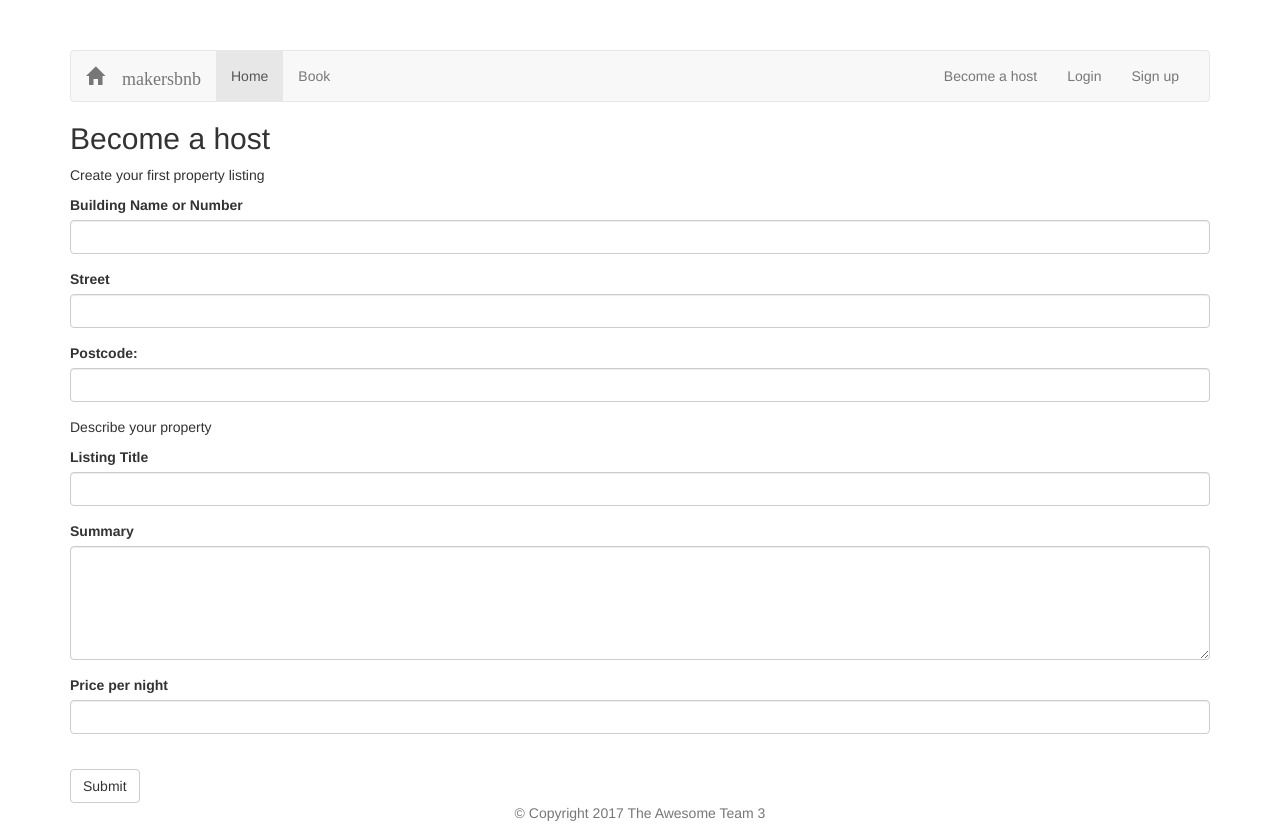
After one commit to artemisxen/makersbnb, a Node server app: page /add-listing in a window 1280 px wide. The commit adds this page. Run offline with Node 20, Linux system fonts and the light colour scheme.

Commit message:
created footer, and add listing views

```diff
--- a/server.js
+++ b/server.js
@@ -7,5 +7,9 @@ app.get('/', function(req, res) {
   res.render('pages/index');
 });
 
+app.get('/add-listing', function(req, res) {
+  res.render('pages/add-listing');
+});
+
 app.listen(8080);
 console.log('8080 is listening to the app');
--- /dev/null
+++ b/views/pages/add-listing.ejs
@@ -0,0 +1,51 @@
+<!DOCTYPE html>
+<html lang="en">
+<head>
+  <% include ../partials/head %>
+</head>
+<body class="container">
+
+  <header>
+  <% include ../partials/header %>
+</header>
+
+  <main>
+    <h2>Become a host</h2>
+    <p>Create your first property listing</p>
+  <form>
+    <div class="form-group">
+      <label for="building">Building Name or Number</label>
+      <input type="text" class="form-control" id="building">
+    </div>
+    <div class="form-group">
+      <label for="street">Street</label>
+      <input type="text" class="form-control" id="street">
+    </div>
+    <div class="form-group">
+      <label for="postcode">Postcode:</label>
+      <input type="text" class="form-control" id="postcode">
+    </div>
+    <p>Describe your property</p>
+    <div class="form-group">
+      <label for="title">Listing Title</label>
+      <input type="text" class="form-control" id="title">
+    </div>
+    <div class="form-group">
+      <label for="description">Summary</label>
+      <textarea class="form-control" rows="5" id="description"></textarea>
+    </div>
+    <div class="form-group">
+      <label for="price">Price per night</label>
+      <input type="text" class="form-control" id="price">
+    </div></br>
+    <button type="submit" class="btn btn-default">Submit</button>
+  </form>
+  </main>
+
+  <footer>
+    <% include ../partials/footer %>
+  </footer>
+
+  <% include ../partials/bootstrap_scripts %>
+</body>
+</html>
--- a/views/partials/bootstrap_scripts.ejs
+++ b/views/partials/bootstrap_scripts.ejs
@@ -1,2 +1,2 @@
 <script src="https://ajax.googleapis.com/ajax/libs/jquery/1.12.4/jquery.min.js"></script>
-    <script src="js/bootstrap.min.js"></script>
+<script src="https://maxcdn.bootstrapcdn.com/bootstrap/3.3.7/js/bootstrap.min.js" integrity="sha384-Tc5IQib027qvyjSMfHjOMaLkfuWVxZxUPnCJA7l2mCWNIpG9mGCD8wGNIcPD7Txa" crossorigin="anonymous"></script>
--- a/views/partials/footer.ejs
+++ b/views/partials/footer.ejs
@@ -0,0 +1 @@
+<p class="text-center text-muted">© Copyright 2017 The Awesome Team 3</p>
--- a/views/partials/header.ejs
+++ b/views/partials/header.ejs
@@ -1,16 +1,27 @@
-<div class="navbar navbar-default" role="navigation">
-    <div class="container-fluid">
+<nav class="navbar navbar-default" role="navigation">
+  <div class="container-fluid">
 
-      <div class="navbar-header">
-        <a class="navbar-brand" href="/">
-          <span class="glyphicon glyphicon-home"></span>
-        </a>
-      </div>
+    <div class="navbar-header">
+      <button type="button" class="navbar-toggle collapsed" data-toggle="collapse" data-target="#bs-example-navbar-collapse-1" aria-expanded="false">
+        <span class="sr-only">Toggle navigation</span>
+        <span class="icon-bar"></span>
+        <span class="icon-bar"></span>
+        <span class="icon-bar"></span>
+      </button>
+        <a class="navbar-brand" href="/"><span class="glyphicon glyphicon-home"> makersbnb</span></a>
+    </div>
 
+    <div class="collapse navbar-collapse" id="bs-example-navbar-collapse-1">
       <ul class="nav navbar-nav">
-        <li><a href="/">Home</a></li>
-        <li><a href="#">Login</a></li>
-        <li><a href="#">Sign up</a></li>
+        <li role="presentation" class="active"><a href="/">Home</a></li>
+        <li><a href="/">Book</a></li>
+      </ul>
+      <ul class="nav navbar-nav navbar-right">
+        <li><a href="/add-listing">Become a host</a></li>
+        <li><a href="/">Login</a></li>
+        <li><a href="/">Sign up</a></li>
       </ul>
     </div>
-</div>
+
+  </div>
+</nav>
```
